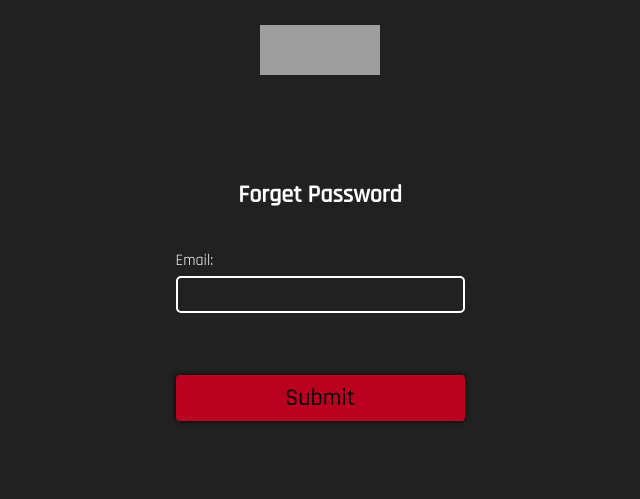
After one commit to solutiontech214/KFH-WebSite, a PHP site: page /html/forgetpage.php in a window 1280 px wide. The commit adds this page. Shown: the top 499 px of the page, without its empty margins (320-960 px from the left). Run offline with PHP 8.4, Linux system fonts and the light colour scheme; grey boxes are pictures that could not be loaded.

Commit message:
added forget password

```diff
--- /dev/null
+++ b/Main/src/css/forgetpass.css
@@ -0,0 +1,79 @@
+body {
+  font-family: "Rajdhani", sans-serif;
+  margin: 0;
+  padding: 0;
+  background-color: #222121;
+}
+.logo{
+  width: 100%;
+  height: 100px;
+  display: flex;
+  justify-content: center;
+  align-items: center;
+}
+.container {
+  width: 100%;
+  height: 400px;
+  color: white;
+  display: flex;
+  flex-direction: column;
+  justify-content: center;
+  align-items: center;
+}
+
+.container h2 {
+  margin-top: 0;
+  text-align: center;
+}
+
+.form-group {
+  margin-bottom: 20px;
+  margin-top: 40px;
+}
+
+label {
+  display: block;
+  margin-bottom: 5px;
+}
+
+input[type="email"] {
+  padding: 10px 20px;
+  font-size: 20px;
+  border-radius: 5px;
+  background: transparent;
+  border: 2px solid white;
+  padding: 5px 10px;
+  border-radius: 5px;
+}
+input:focus{
+  background: none;
+  outline: none;
+  border: 2px solid rgb(0, 94, 201);
+}
+.error-msg{
+  margin-top: 2px;
+  color: red;
+  font-size: 16px;
+  width: 100%;
+  height: 20px;
+}
+
+button {
+  margin-top: 40px;
+  display: block;
+  width: 100%;
+  padding: 8px 20px;
+  font-size: 24px;
+  font-family: "Rajdhani", sans-serif;
+  font-weight: 500;
+  border: 0px;
+  border-radius: 4px;
+  background-color: #bb0120;
+  box-shadow: 0 0 5px black;
+  color: rgb(0, 0, 0);
+}
+
+button:hover {
+  background-color: #000000;
+  color: white;
+}
--- /dev/null
+++ b/Main/src/html/forgetpage.php
@@ -0,0 +1,31 @@
+<!DOCTYPE html>
+<html lang="en">
+<head>
+    <meta charset="UTF-8">
+    <meta name="viewport" content="width=device-width, initial-scale=1.0">
+    <title>forgetpass</title>
+    <link rel="stylesheet" href="../css/forgetpass.css">
+    <link href="https://fonts.googleapis.com/css2?family=Rajdhani:wght@400;500&display=swap" rel="stylesheet">
+</head>
+<body>
+  <div class="logo">
+    <img src="../../Images/KFH.png" alt="logo" width="120px" height="50px">
+  </div>
+
+<div class="container">
+    <form action="forget_password.php" method="post">
+      <h2>Forget Password</h2>
+      <div class="form-group">
+        <label for="email">Email:</label>
+        <input type="email" id="email" name="email" required><br>
+        <div class="error-msg">
+        <span class="error">
+          <!-- error -->
+        </span>
+        </div>
+      </div>
+      <button type="submit">Submit</button>
+    </form>
+  </div>
+</body>
+</html>
```
Also changed, not shown: Main/src/css/login.css (+27 -45 lines), Main/src/html/login.php (+12 -2 lines).
